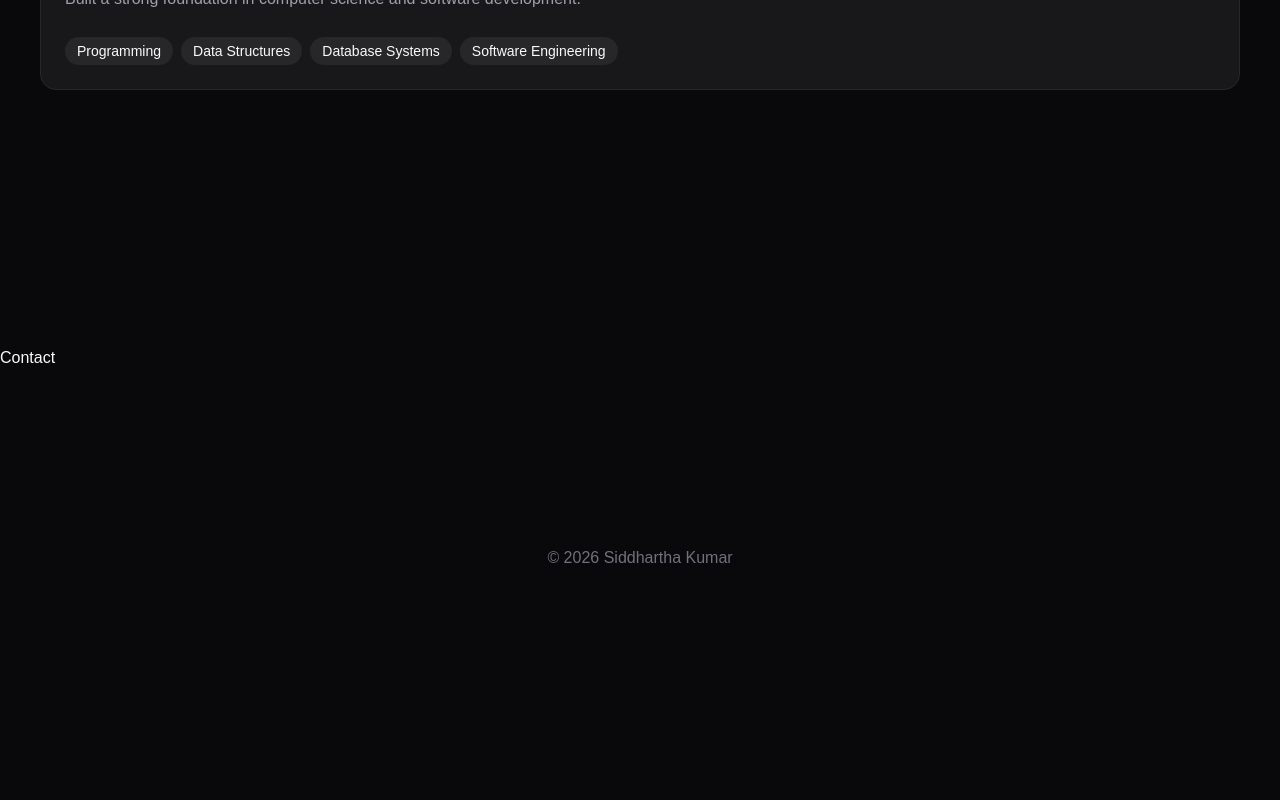
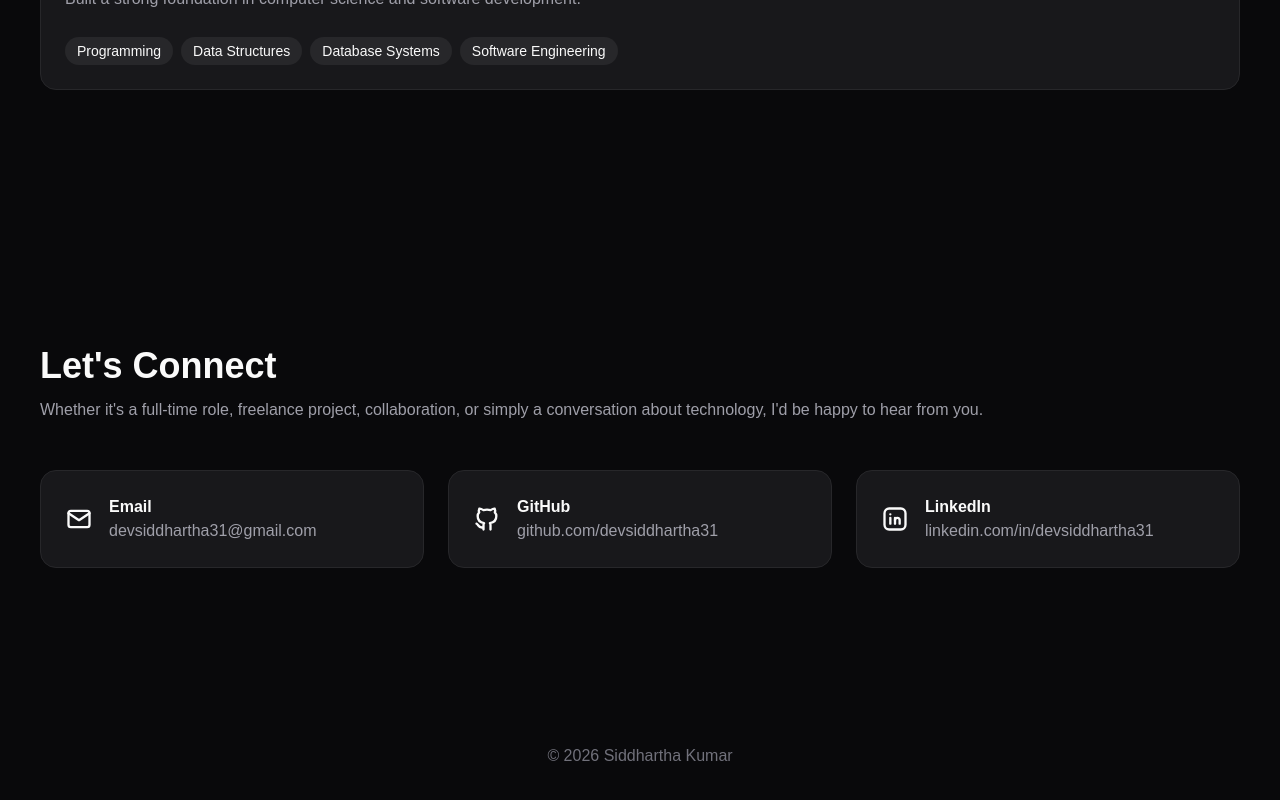
Before and after one commit to devsiddhartha31/devsiddhartha31.github.io, a Next.js app in the folder portfolio/: page / in a window 1280 px wide. Shown: the part 5453-6253 px from the top of the page. Before the commit the page ends 6071 px from the top, so only its background shows below. Built offline with nearby package versions, Linux system fonts and the light colour scheme.

Commit message:
updated contacts section

```diff
--- a/portfolio/components/contact/Contact.tsx
+++ b/portfolio/components/contact/Contact.tsx
@@ -1,7 +1,31 @@
+import Container from "@/components/ui/Container";
+import Section from "@/components/ui/Section";
+import SectionTitle from "@/components/ui/SectionTitle";
+
+import ContactCard from "./ContactCard";
+
+import { contacts } from "@/data/contacts";
+
 export default function Contact() {
   return (
-    <section id="contact" className="py-32">
-      Contact
-    </section>
+    <Section id="contact">
+      <Container>
+
+        <SectionTitle
+          title="Let's Connect"
+          subtitle="Whether it's a full-time role, freelance project, collaboration, or simply a conversation about technology, I'd be happy to hear from you."
+        />
+
+        <div className="mt-12 grid gap-6 md:grid-cols-3">
+          {contacts.map((contact) => (
+            <ContactCard
+              key={contact.id}
+              contact={contact}
+            />
+          ))}
+        </div>
+
+      </Container>
+    </Section>
   );
 }
--- /dev/null
+++ b/portfolio/components/contact/ContactCard.tsx
@@ -0,0 +1,42 @@
+import Link from "next/link";
+import {
+  IconBrandGithub,
+  IconBrandLinkedin,
+  IconMail,
+} from "@tabler/icons-react";
+
+import { ContactItem } from "@/types/contact";
+
+interface Props {
+  contact: ContactItem;
+}
+
+export default function ContactCard({ contact }: Props) {
+  const iconMap = {
+    github: IconBrandGithub,
+    linkedin: IconBrandLinkedin,
+    mail: IconMail,
+  };
+
+  const Icon = iconMap[contact.icon];
+
+  return (
+    <Link
+      href={contact.href}
+      target="_blank"
+      className="flex items-center gap-4 rounded-2xl border border-zinc-800 bg-zinc-900 p-6 transition hover:border-indigo-500"
+    >
+      <Icon size={28} />
+
+      <div>
+        <h3 className="font-semibold">
+          {contact.title}
+        </h3>
+
+        <p className="text-zinc-400">
+          {contact.value}
+        </p>
+      </div>
+    </Link>
+  );
+}
--- /dev/null
+++ b/portfolio/data/contacts.ts
@@ -0,0 +1,25 @@
+import { ContactItem } from "@/types/contact";
+
+export const contacts: ContactItem[] = [
+  {
+    id: 1,
+    title: "Email",
+    value: "devsiddhartha31@gmail.com",
+    href: "mailto:devsiddhartha31@gmail.com",
+    icon: "mail",
+  },
+  {
+    id: 2,
+    title: "GitHub",
+    value: "github.com/devsiddhartha31",
+    href: "https://github.com/devsiddhartha31",
+    icon: "github",
+  },
+  {
+    id: 3,
+    title: "LinkedIn",
+    value: "linkedin.com/in/devsiddhartha31",
+    href: "https://linkedin.com/in/devsiddhartha31",
+    icon: "linkedin",
+  },
+];
--- /dev/null
+++ b/portfolio/types/contact.ts
@@ -0,0 +1,7 @@
+export interface ContactItem {
+  id: number;
+  title: string;
+  value: string;
+  href: string;
+  icon: "mail" | "github" | "linkedin";
+}
```
Also changed, not shown: portfolio/types/project.ts (renamed from portfolio/types/projects.ts).
